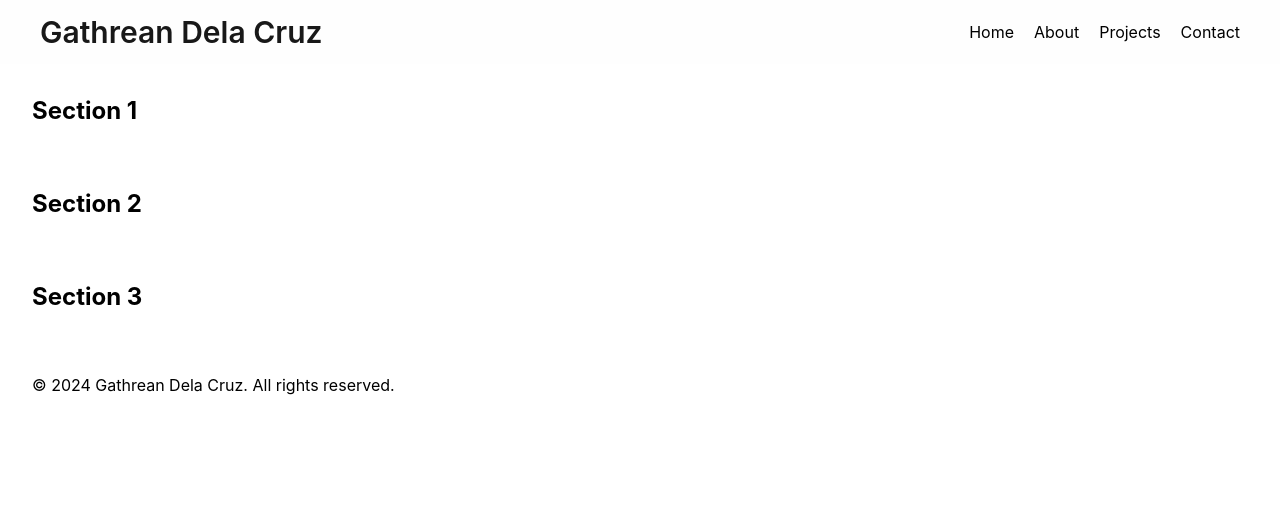
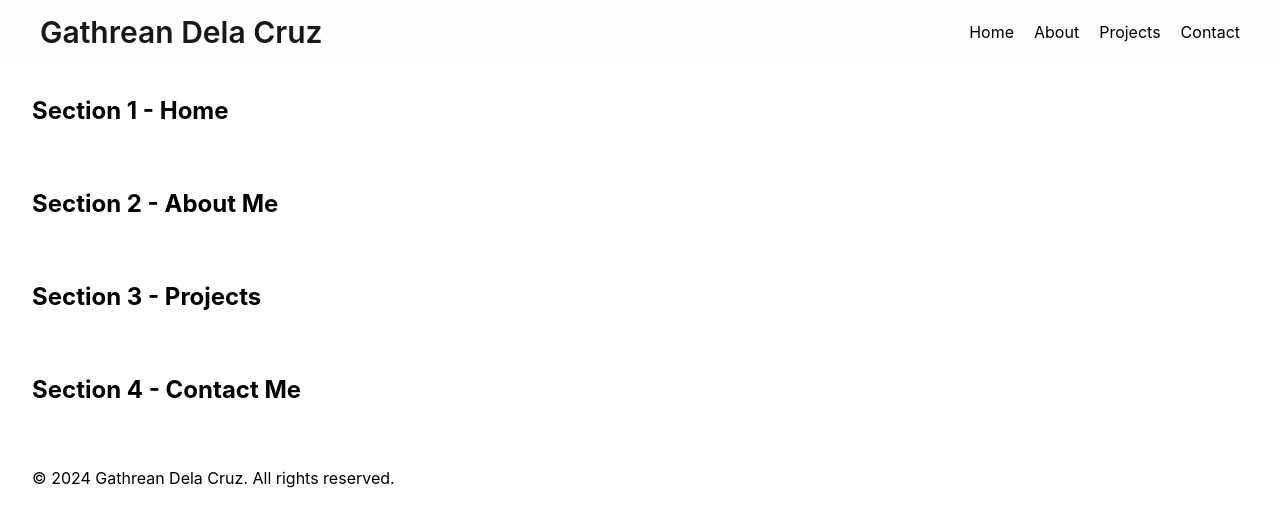
Before and after one commit to gathrean/my-portfolio, a React (Create React App) app: page /contact in a window 1280 px wide. Shown: the top 526 px of the page. Built offline with nearby package versions, Linux system fonts and the light colour scheme.

Commit message:
Refactor navigation links and section headings

```diff
--- a/src/App.jsx
+++ b/src/App.jsx
@@ -12,28 +12,34 @@ function App() {
   return (
     <div className="App">
       <header>
-        <Navbar /> {/* Use the Navbar component */}
+        <Navbar />
       </header>
 
-      {/* Page Sections */}
-      <section id="section1">
+      <section id="section1 home">
         <div className="content">
-          <h2>Section 1</h2>
-          {/* Your content for Section 1 goes here */}
+          <h2>Section 1 - Home</h2>
+
         </div>
       </section>
 
-      <section id="section2">
+      <section id="section2 about">
         <div className="content">
-          <h2>Section 2</h2>
-          {/* Your content for Section 2 goes here */}
+          <h2>Section 2 - About Me</h2>
+
         </div>
       </section>
 
-      <section id="section3">
+      <section id="section3 projects">
         <div className="content">
-          <h2>Section 3</h2>
-          {/* Your content for Section 3 goes here */}
+          <h2>Section 3 - Projects</h2>
+
+        </div>
+      </section>
+
+      <section id="section4 contact">
+        <div className="content">
+          <h2>Section 4 - Contact Me</h2>
+
         </div>
       </section>
 
--- a/src/components/Navbar/Navbar.jsx
+++ b/src/components/Navbar/Navbar.jsx
@@ -3,18 +3,27 @@ import React from 'react';
 import './Navbar.css';
 
 function Navbar() {
+    // Function to handle navigation to different sections
+    const scrollToSection = (id) => {
+        const element = document.getElementById(id);
+        if (element) {
+            element.scrollIntoView({ behavior: 'smooth' });
+        }
+    };
+
     return (
-        < nav className="navbar" >
+        <nav className="navbar">
             <div className="brand logo-home">
                 <span className="brand-text">Gathrean Dela Cruz</span>
             </div>
             <ul className="navbar-nav">
-                <li className="nav-item">Home</li>
-                <li className="nav-item">About</li>
-                <li className="nav-item">Projects</li>
-                <li className="nav-item">Contact</li>
+                {/* Attach click event handlers to navigate to respective sections */}
+                <li className="nav-item" onClick={() => scrollToSection('home')}>Home</li>
+                <li className="nav-item" onClick={() => scrollToSection('about')}>About</li>
+                <li className="nav-item" onClick={() => scrollToSection('projects')}>Projects</li>
+                <li className="nav-item" onClick={() => scrollToSection('contact')}>Contact</li>
             </ul>
-        </nav >
+        </nav>
     );
 }
 
```
